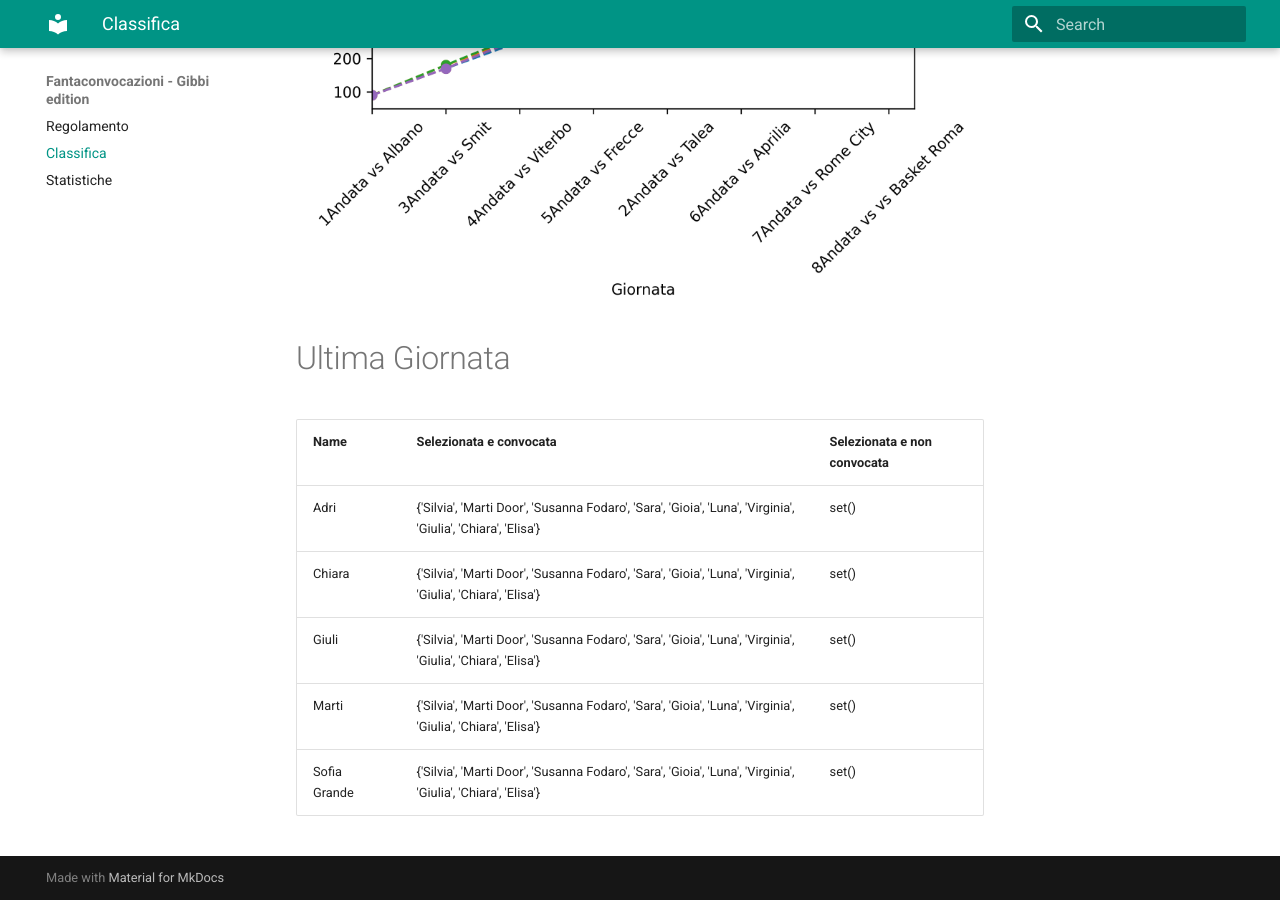
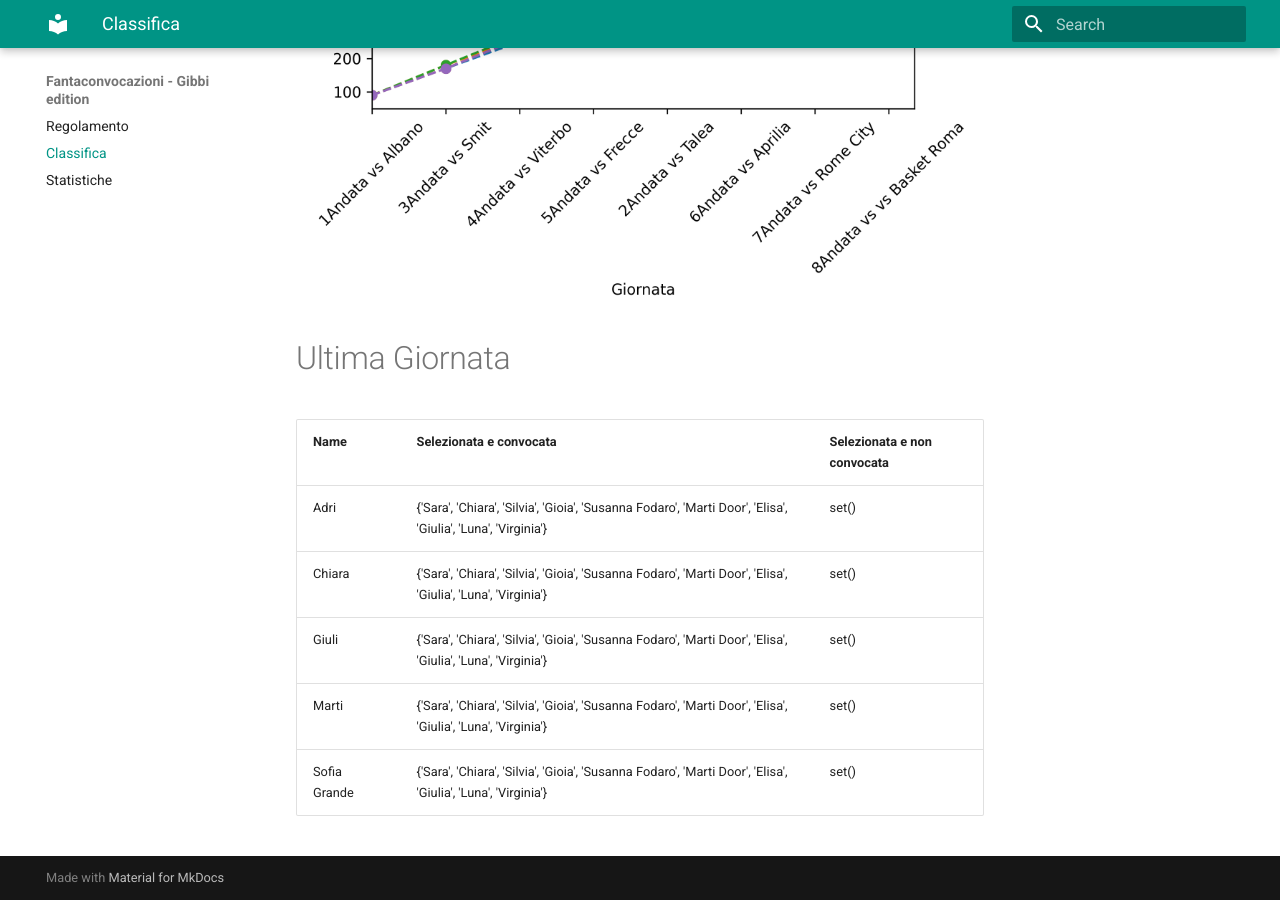
Before and after one commit to martinig94/fantagibbi, an MkDocs documentation site: the page built from docs/Classifica.md, in a window 1280 px wide and 900 px high, scrolled down 810 px. Built offline with MkDocs 1.6.1 and Material for MkDocs 9.7.7, drawn with Linux system fonts in a browser that asks for light colours.

Commit message:
Auto-update from main.py

```diff
--- a/docs/Classifica.md
+++ b/docs/Classifica.md
@@ -18,9 +18,9 @@
 <!-- START_TABLE CORRECT -->
 | Name         | Selezionata e convocata                                                                                      | Selezionata e non convocata   |
 |:-------------|:-------------------------------------------------------------------------------------------------------------|:------------------------------|
-| Adri         | {'Silvia', 'Marti Door', 'Susanna Fodaro', 'Sara', 'Gioia', 'Luna', 'Virginia', 'Giulia', 'Chiara', 'Elisa'} | set()                         |
-| Chiara       | {'Silvia', 'Marti Door', 'Susanna Fodaro', 'Sara', 'Gioia', 'Luna', 'Virginia', 'Giulia', 'Chiara', 'Elisa'} | set()                         |
-| Giuli        | {'Silvia', 'Marti Door', 'Susanna Fodaro', 'Sara', 'Gioia', 'Luna', 'Virginia', 'Giulia', 'Chiara', 'Elisa'} | set()                         |
-| Marti        | {'Silvia', 'Marti Door', 'Susanna Fodaro', 'Sara', 'Gioia', 'Luna', 'Virginia', 'Giulia', 'Chiara', 'Elisa'} | set()                         |
-| Sofia Grande | {'Silvia', 'Marti Door', 'Susanna Fodaro', 'Sara', 'Gioia', 'Luna', 'Virginia', 'Giulia', 'Chiara', 'Elisa'} | set()                         |
+| Adri         | {'Sara', 'Chiara', 'Silvia', 'Gioia', 'Susanna Fodaro', 'Marti Door', 'Elisa', 'Giulia', 'Luna', 'Virginia'} | set()                         |
+| Chiara       | {'Sara', 'Chiara', 'Silvia', 'Gioia', 'Susanna Fodaro', 'Marti Door', 'Elisa', 'Giulia', 'Luna', 'Virginia'} | set()                         |
+| Giuli        | {'Sara', 'Chiara', 'Silvia', 'Gioia', 'Susanna Fodaro', 'Marti Door', 'Elisa', 'Giulia', 'Luna', 'Virginia'} | set()                         |
+| Marti        | {'Sara', 'Chiara', 'Silvia', 'Gioia', 'Susanna Fodaro', 'Marti Door', 'Elisa', 'Giulia', 'Luna', 'Virginia'} | set()                         |
+| Sofia Grande | {'Sara', 'Chiara', 'Silvia', 'Gioia', 'Susanna Fodaro', 'Marti Door', 'Elisa', 'Giulia', 'Luna', 'Virginia'} | set()                         |
 <!-- END_TABLE CORRECT -->
```
